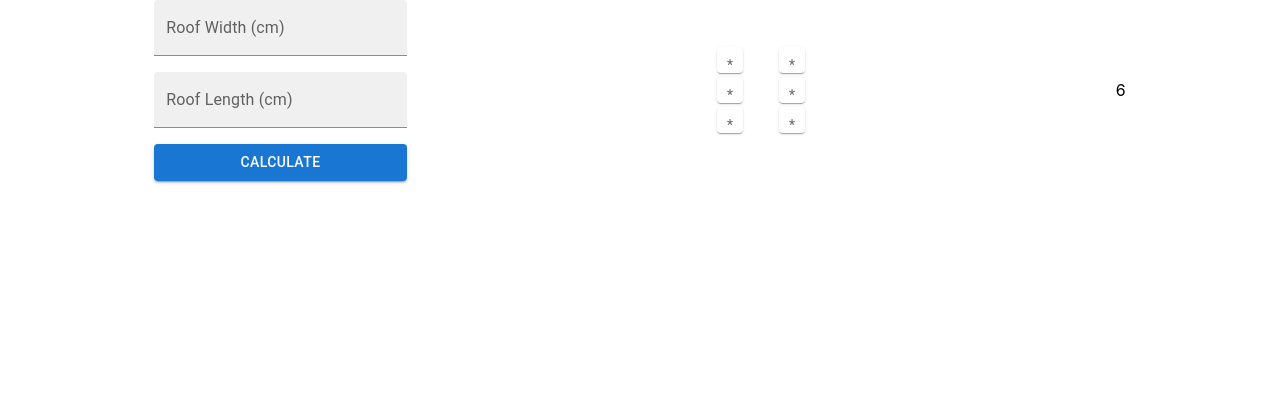
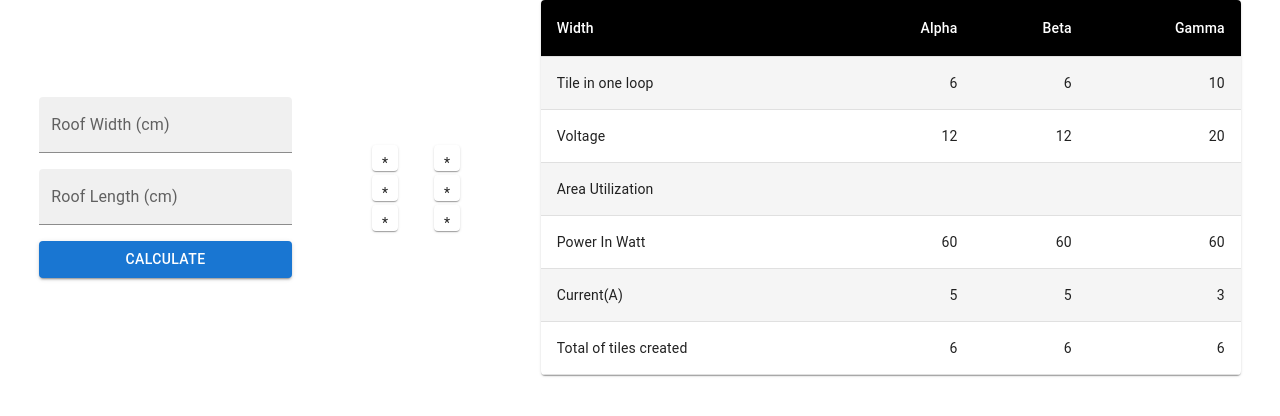
Before and after one commit to rthe1/solar-panel-planner, a React (Create React App) app: page / in a window 1280 px wide. Shown: the top 416 px of the page. Built offline with nearby package versions, Linux system fonts and the light colour scheme.

Commit message:
solar chart done

```diff
--- a/package.json
+++ b/package.json
@@ -5,6 +5,7 @@
   "dependencies": {
     "@emotion/react": "^11.8.1",
     "@emotion/styled": "^11.8.1",
+    "@material-ui/core": "^4.12.3",
     "@mui/material": "^5.4.3",
     "@radix-ui/react-tabs": "^0.1.5",
     "@testing-library/jest-dom": "^5.16.2",
--- a/src/components/DisplaySide.jsx
+++ b/src/components/DisplaySide.jsx
@@ -32,7 +32,11 @@ export default function ResponsiveStack() {
 
 
   for (let i = 0; i < columns; i++) {
+
+// IF i % NUMBER = 0 { put a, b or c}
+
     column.push(<div><Item>*</Item></div>)
+
   }
 
   for (let i = 0; i < rows; i++) {
--- a/src/components/DisplayWriteUp.jsx
+++ b/src/components/DisplayWriteUp.jsx
@@ -1,35 +1,129 @@
 import React, { useContext } from 'react';
-import Paper from '@mui/material/Paper';
-import Stack from '@mui/material/Stack';
-import { styled } from '@mui/material/styles';
+import { FormDisplayContext } from '../context/FormDisplayContext';
+import { withStyles, makeStyles } from '@material-ui/core/styles';
+import Table from '@material-ui/core/Table';
+import TableBody from '@material-ui/core/TableBody';
+import TableCell from '@material-ui/core/TableCell';
+import TableContainer from '@material-ui/core/TableContainer';
+import TableHead from '@material-ui/core/TableHead';
+import TableRow from '@material-ui/core/TableRow';
+import Paper from '@material-ui/core/Paper';
+
+const StyledTableCell = withStyles((theme) => ({
+  head: {
+    backgroundColor: theme.palette.common.black,
+    color: theme.palette.common.white,
+  },
+  body: {
+    fontSize: 14,
+  },
+}))(TableCell);
+
+const StyledTableRow = withStyles((theme) => ({
+  root: {
+    '&:nth-of-type(odd)': {
+      backgroundColor: theme.palette.action.hover,
+    },
+  },
+}))(TableRow);
+
+function createData(Width, Alpha, Beta, Gamma) {
+  return { Width, Alpha, Beta, Gamma };
+}
 
 
-import { FormDisplayContext } from '../context/FormDisplayContext';
 
+const useStyles = makeStyles({
+  table: {
+    minWidth: 700,
+  },
+});
 
-const Item = styled(Paper)(({ theme }) => ({
-  backgroundColor: theme.palette.mode === 'dark' ? '#1A2027' : '#fff',
-  ...theme.typography.body2,
-  padding: theme.spacing(1),
-  textAlign: 'center',
-  color: theme.palette.text.secondary,
-  height: 50,
-  width: 50,
-  margin: 2,
-}));
-
-export default function ResponsiveStack() {
+export default function CustomizedTables() {
 
   const { roofLength, width } = useContext(FormDisplayContext);
 
-  let tiles = Math.floor(roofLength/31.5) * Math.floor(width/31.5)
-  tiles = tiles - Math.floor(width/31.5)
+  let alphaWidth = width
+  let betaWidth = width
+  let gammaWidth = width
+
+  let alphaRoofLength = roofLength
+  let betaRoofLength = roofLength
+  let gammaRoofLength = roofLength
+
+
+  let alphaTiles = Math.floor(roofLength / 31.5) * Math.floor(alphaWidth / 31.5)
+  alphaTiles = alphaTiles - Math.floor(alphaWidth / 31.5)
+  let alphaPowerInWatts = alphaTiles * 10
+  let alphaTilesInLoop = Math.floor(alphaWidth / 31.5) * 2
+  let alphaVoltage = alphaTilesInLoop * 2
+  let alphaCurrent = alphaPowerInWatts / alphaVoltage
+
+
+  let betaTiles = 0;
+  if (Math.floor(betaWidth / 31.5) % 2 !== 0) {
+    betaWidth = betaWidth - 31.5
+    betaTiles = Math.floor(roofLength / 31.5) * Math.floor(betaWidth / 31.5)
+  } else {
+    betaTiles = Math.floor(roofLength / 31.5) * Math.floor(betaWidth / 31.5)
+  }
+
+  let betaPowerInWatts = betaTiles * 10
+  let betaTilesInLoop = Math.floor(betaWidth / 31.5) * 3
+  let betaVoltage = betaTilesInLoop * 2
+  let betaCurrent = betaPowerInWatts / betaVoltage
+
+
+
+  let gammaTiles = 0;
+  if (Math.floor(gammaWidth / 31.5) % 2 !== 0) {
+    gammaWidth = gammaWidth - 31.5
+    gammaTiles = Math.floor(roofLength / 31.5) * Math.floor(gammaWidth / 31.5)
+  } else {
+    gammaTiles = Math.floor(roofLength / 31.5) * Math.floor(gammaWidth / 31.5)
+  }
+
+  let gammaPowerInWatts = gammaTiles * 10
+  let gammaTilesInLoop = Math.floor(gammaWidth / 31.5) * 5
+  let gammaVoltage = gammaTilesInLoop * 2
+  let gammaCurrent = gammaPowerInWatts / gammaVoltage
+
+  const rows = [
+    createData('Tile in one loop', alphaTilesInLoop,betaTilesInLoop,gammaTilesInLoop),
+    createData('Voltage', alphaVoltage,betaVoltage,gammaVoltage),
+    createData('Area Utilization',),
+    createData('Power In Watt', alphaPowerInWatts, betaPowerInWatts, gammaPowerInWatts),
+    createData('Current(A)', alphaCurrent, betaCurrent, gammaCurrent),
+    createData('Total of tiles created', alphaTiles, betaTiles, gammaTiles),
+  ];
+
+  const classes = useStyles();
 
   return (
-    <div>
-      <Stack>
-      {tiles}
-      </Stack>
-    </div>
+    <TableContainer component={Paper}>
+      <Table className={classes.table} aria-label="customized table">
+        <TableHead>
+          <TableRow>
+            <StyledTableCell>Width</StyledTableCell>
+            <StyledTableCell align="right">Alpha</StyledTableCell>
+            <StyledTableCell align="right">Beta</StyledTableCell>
+            <StyledTableCell align="right">Gamma</StyledTableCell>
+
+          </TableRow>
+        </TableHead>
+        <TableBody>
+          {rows.map((row) => (
+            <StyledTableRow key={row.name}>
+              <StyledTableCell component="th" scope="row">
+                {row.Width}
+              </StyledTableCell>
+              <StyledTableCell align="right">{row.Alpha}</StyledTableCell>
+              <StyledTableCell align="right">{row.Beta}</StyledTableCell>
+              <StyledTableCell align="right">{row.Gamma}</StyledTableCell>
+            </StyledTableRow>
+          ))}
+        </TableBody>
+      </Table>
+    </TableContainer>
   );
 }
```
Also changed, not shown: 1 other file (tests, documents, lock files or other folders).
